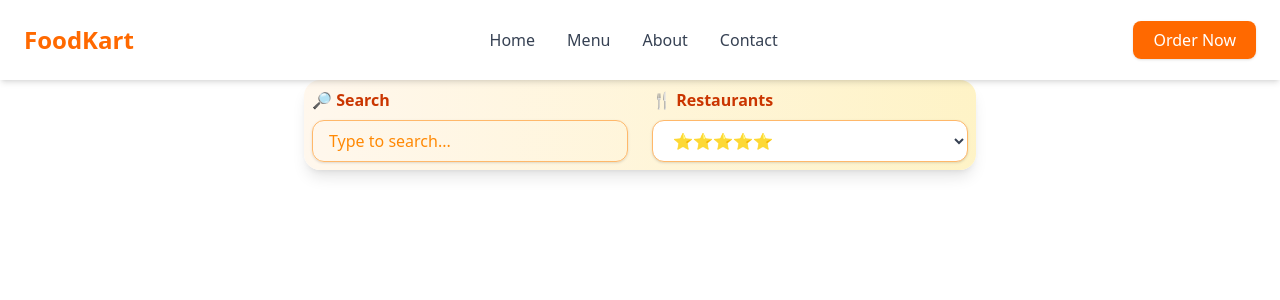
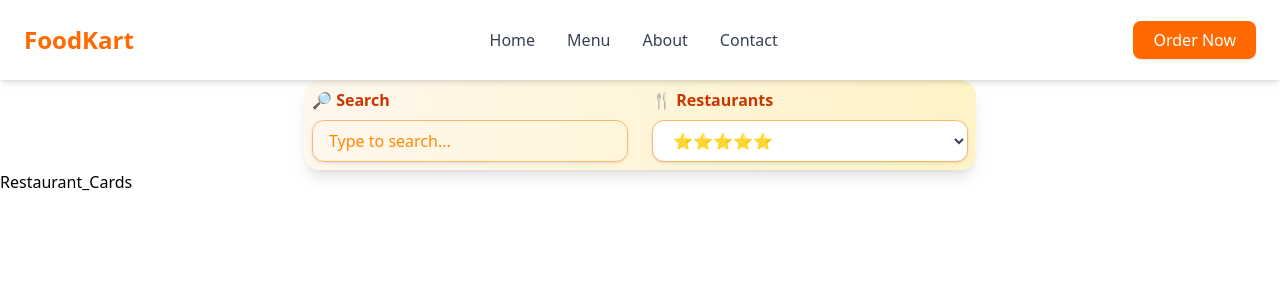
Before and after one commit to SaikatGharami2001/Food-Kart, a React (Vite) app: page / in a window 1280 px wide. Shown: the top 300 px of the page. Built offline with nearby package versions, Linux system fonts and the light colour scheme.

Commit message:
Your message here

```diff
--- a/src/Components/Body.jsx
+++ b/src/Components/Body.jsx
@@ -1,20 +1,26 @@
-import { lazy } from "react";
+import { useState, useEffect, lazy, Suspense } from "react";
 
 const ShimmerUI = lazy(() => import("./ShimmerUI"));
 const SearchBar = lazy(() => import("./SearchBar"));
-const RatingFilter = lazy(() => import("./RatingFilter"));
+const Rating = lazy(() => import("./Rating"));
+const Restaurant_Cards = lazy(() => import("./Restaurant_Cards"));
 
 const Body = () => {
+  const [] = useState("");
+
   return (
     <div>
       {/* Search And Filter */}
 
       <div className="flex gap-6 p-2 max-w-2xl mx-auto bg-gradient-to-r from-orange-50 to-amber-100 rounded-2xl shadow-lg">
-        <SearchBar />
-        <RatingFilter />
+        <Suspense fallback={<h1>Loading</h1>}>
+          <SearchBar />
+          <Rating />
+        </Suspense>
       </div>
 
       {/* Main Restaurant Body */}
+      <Restaurant_Cards />
     </div>
   );
 };
--- a/src/Components/RatingFilter.jsx
+++ b/src/Components/Rating.jsx
@@ -1,4 +1,4 @@
-const RatingFilter = () => {
+const Rating = () => {
   return (
     <div className="w-full">
       <label
@@ -21,4 +21,4 @@ const RatingFilter = () => {
   );
 };
 
-export default RatingFilter;
+export default Rating;
--- /dev/null
+++ b/src/Components/Restaurant_Cards.jsx
@@ -0,0 +1,7 @@
+import React from "react";
+
+const Restaurant_Cards = () => {
+  return <div>Restaurant_Cards</div>;
+};
+
+export default Restaurant_Cards;
```
